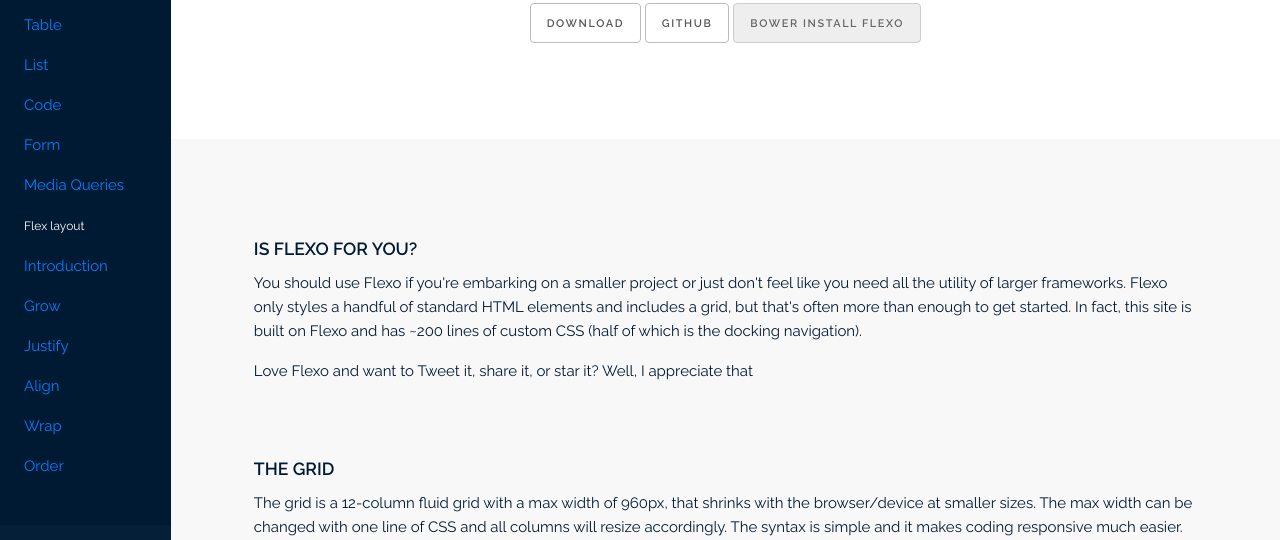
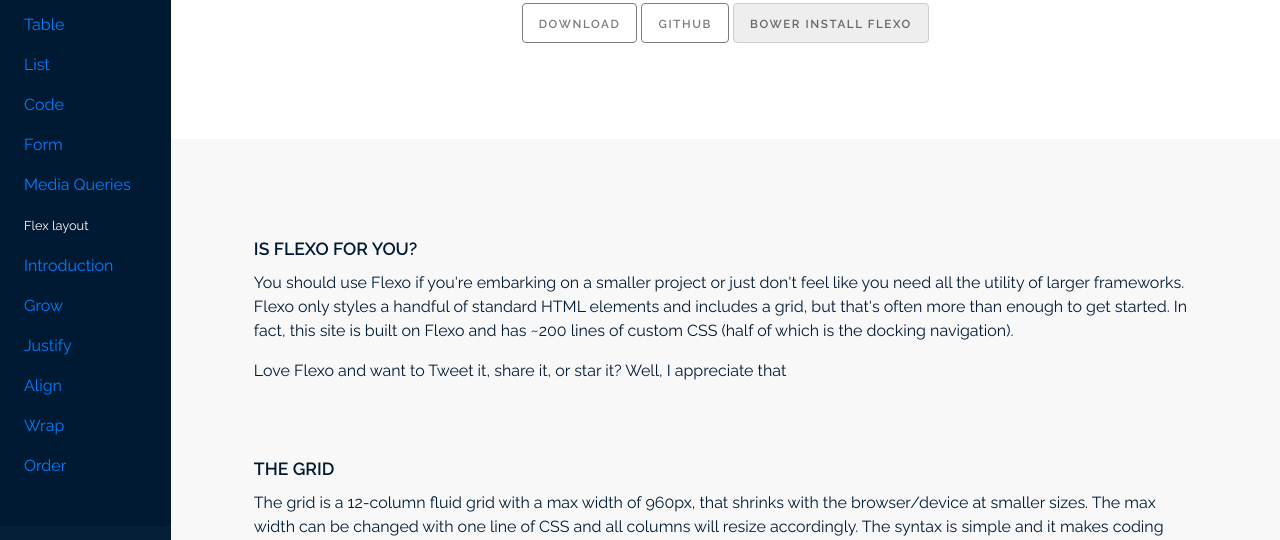
Before and after one commit to soyjavi/flexo, a website: page index.html in a window 1280 px wide. Shown: the part 260-800 px from the top of the page. Drawn offline with Linux system fonts and the light colour scheme; grey boxes are pictures that could not be loaded.

Commit message:
Release 1.0.3 - .css file only for layouts, normalize styles in theme.

```diff
--- a/bower.json
+++ b/bower.json
@@ -1,7 +1,7 @@
 {
   "name"        : "flexo",
   "description" : "A dead simple, responsive & flexible boilerplate.",
-  "version"     : "1.0.2",
+  "version"     : "1.0.3",
   "homepage"    : "http://getflexo.com",
   "authors"     : [
     "@soyjavi <javi@tapquo.com>"
--- a/package.json
+++ b/package.json
@@ -1,6 +1,6 @@
 {
   "name"        : "flexo",
-  "version"     : "0.12.29",
+  "version"     : "1.0.3",
   "description" : "A dead simple, responsive & flexible boilerplate.",
   "author"      : "Javi Jimenez <https://twitter.com/soyjavi>",
   "homepage"    : "http://getflexo.com",
--- a/source/flexo.button.styl
+++ b/source/flexo.button.styl
@@ -4,11 +4,8 @@
   padding                     : 0 (1rem * UNIT)
   margin-bottom               : UNIT
   font-size                   : FONT_SIZE_TINY
-  font-weight                 : 600
   line-height                 : FORM_HEIGHT
   text-align                  : center
-  letter-spacing              : .1rem
-  text-transform              : uppercase
   text-decoration             : none
   white-space                 : nowrap
   background-color            : transparent
--- a/source/flexo.styl
+++ b/source/flexo.styl
@@ -1,7 +1,7 @@
 // -- CONSTANTS ----------------------------------------------------------------
 FONT_FAMILY                 = "Raleway"
 FONT_SIZE                   = 1.5rem
-FONT_SIZE                   = 15px
+FONT_SIZE                   = 100%
 FONT_WEIGHT_NORMAL          = 400
 FONT_SIZE_TINY              = 72.5%
 FONT_SIZE_SMALL             = 90%
--- a/source/flexo.theme.styl
+++ b/source/flexo.theme.styl
@@ -3,7 +3,7 @@
 BACKGROUND                  = #f8f8f8
 THEME                       = #007FFF
 WHITE                       = #fff
-BORDER_RADIUS               = 4px
+BORDER_RADIUS               = .25rem
 
 // -- BASE ---------------------------------------------------------------------
 body
@@ -28,12 +28,15 @@
 
 // -- BUTTON -------------------------------------------------------------------
 .button, button, input[type="submit"], input[type="reset"], input[type="button"]
-  color                     : #555
-  border                    : 1px solid #bbb
+  font-weight               : bold
+  text-transform            : uppercase
+  letter-spacing            : .1rem
+  color                     : COLOR = darken(BACKGROUND, 50%)
+  border                    : 1px solid COLOR
   border-radius             : BORDER_RADIUS
   &:hover, &:focus
-    color                   : #333
-    border-color            : #888
+    color                   : darken(BACKGROUND, 75%)
+    border-color            : darken(BACKGROUND, 75%)
   &.primary
     color                   : WHITE
     background-color        : THEME
@@ -47,15 +50,15 @@
 input[type="email"], input[type="search"], input[type="text"], input[type="tel"],
 input[type="url"], input[type="password"], textarea, select
   background-color          : WHITE
-  border                    : 1px solid #D1D1D1
+  border                    : 1px solid darken(BACKGROUND, 15%)
   border-radius             : BORDER_RADIUS
-  & :focus
-    border                  : 1px solid #33C3F0
+  &:focus
+    border                  : 1px solid darken(BACKGROUND, 30%)
 
 // -- TABLE ---------------------------------------------------------------------
 table
   th, td
-    border-bottom           : 1px solid #E1E1E1
+    border-bottom           : 1px solid darken(BACKGROUND, 10%)
 
 // -- CODE ---------------------------------------------------------------------
 code
```
Also changed, not shown: gulpfile.coffee (+27 -13 lines), dist/flexo.css, dist/flexo.layout.css (added), dist/flexo.theme.css.
